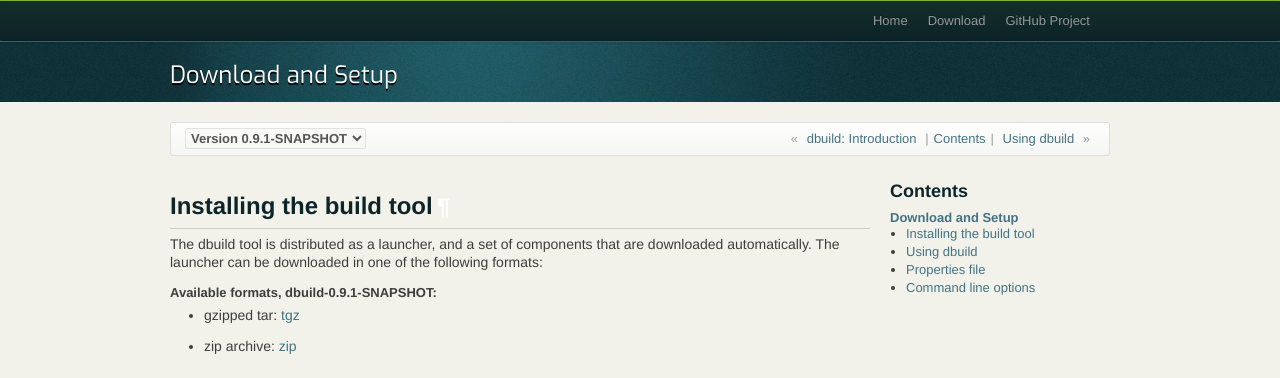
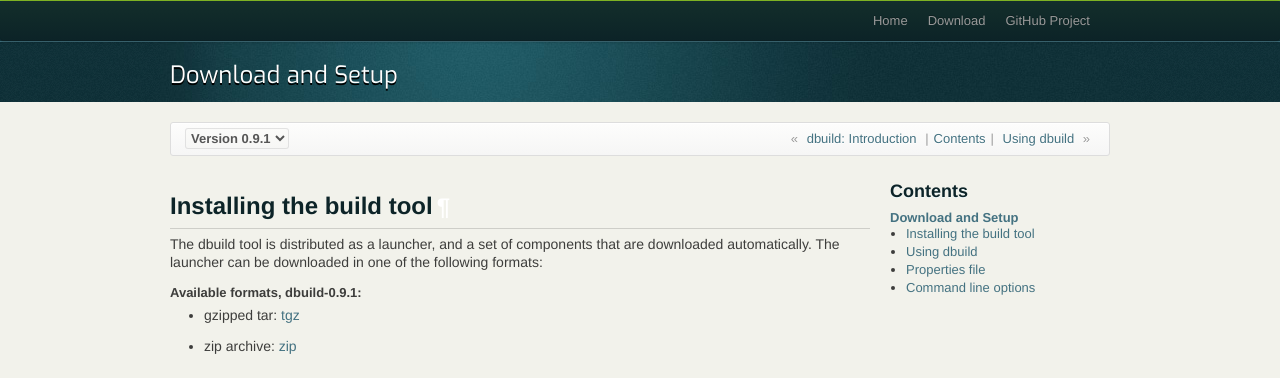
Before and after one commit to lightbend-labs/dbuild, a Sphinx documentation site: the page built from docs/src/sphinx/download.rst, in a window 1280 px wide. Shown: the top 378 px of the page. Built offline with Sphinx 7.4.7, drawn with Linux system fonts in a browser that asks for light colours.

Commit message:
Bump version to 0.9.1

```diff
--- a/docs/src/sphinx/conf.py
+++ b/docs/src/sphinx/conf.py
@@ -9,7 +9,7 @@
 
 project = 'dbuild'
 version = '0.9.1'
-release = '0.9.1-SNAPSHOT'
+release = '0.9.1'
 sbt_version = '0.12.4'
 
 # General settings
```
Also changed, not shown: 1 other file.
